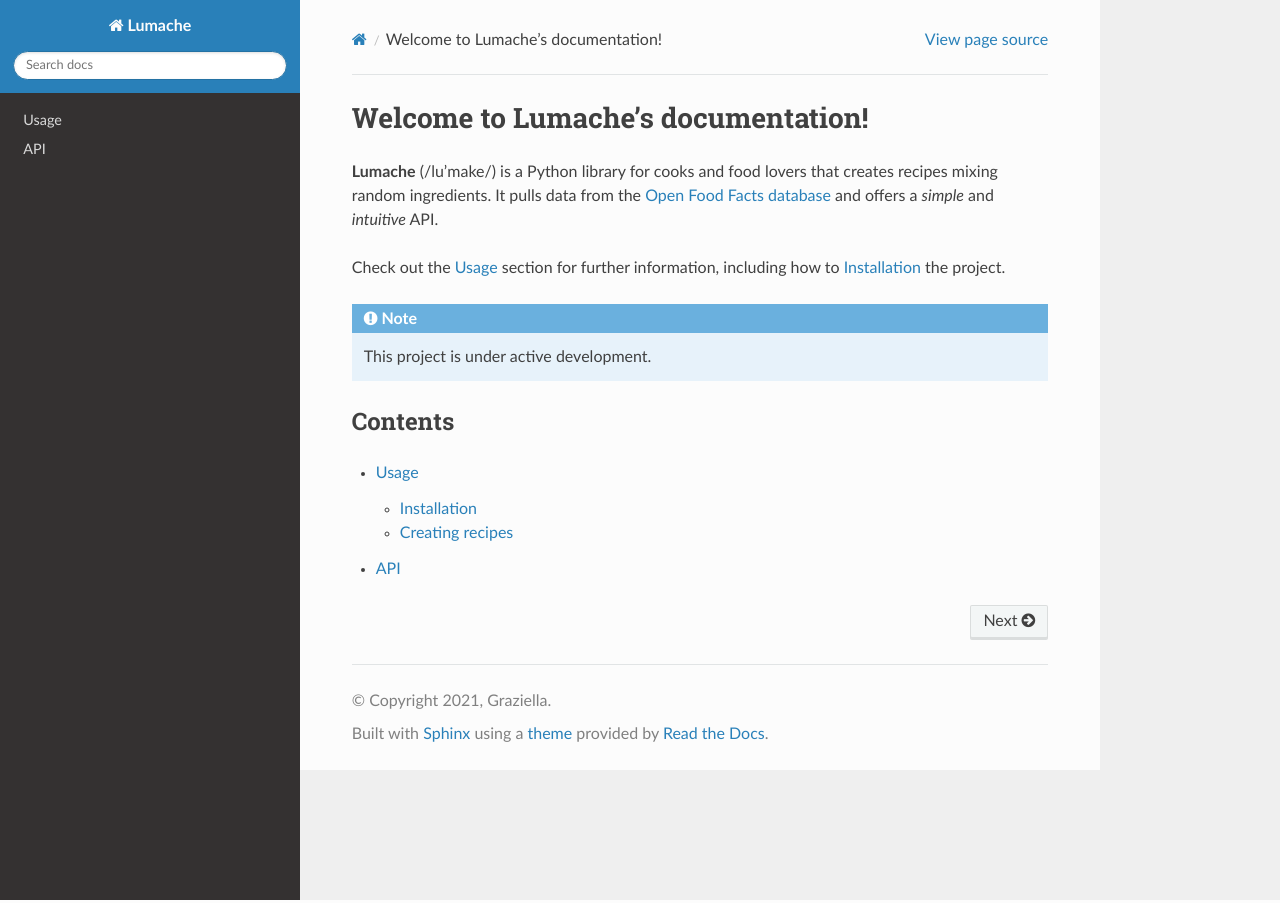
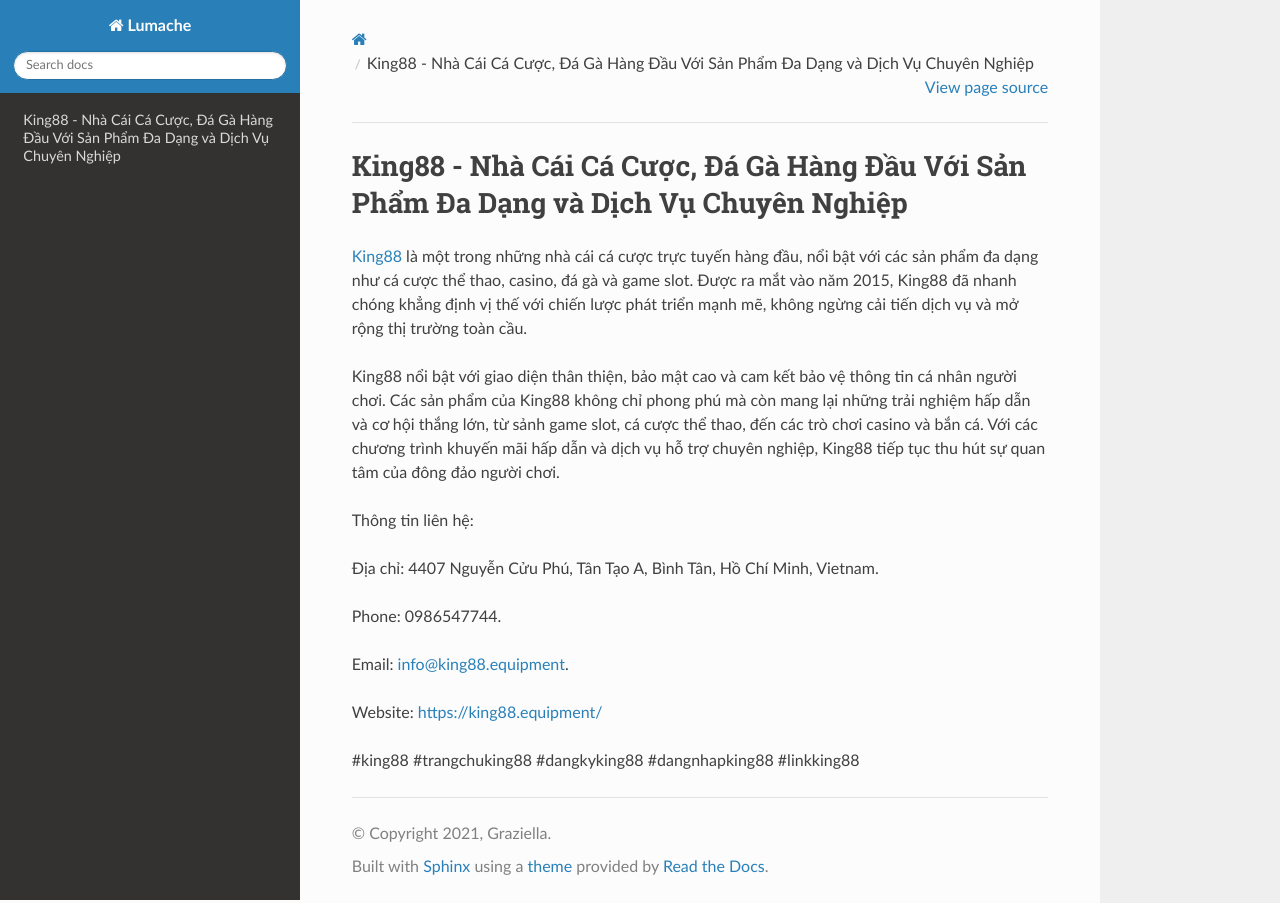
Before and after one commit to ShafferMalaki436t3cp/linkking88equipment, a Sphinx documentation site: the page built from docs/source/index.rst, in a window 1280 px wide. Built offline with Sphinx 7.4.7 and the Read the Docs theme 3.1.0, drawn with Linux system fonts in a browser that asks for light colours.

Commit message:
Update index.rst

```diff
--- a/docs/source/index.rst
+++ b/docs/source/index.rst
@@ -1,22 +1,18 @@
-Welcome to Lumache's documentation!
+King88 - Nhà Cái Cá Cược, Đá Gà Hàng Đầu Với Sản Phẩm Đa Dạng và Dịch Vụ Chuyên Nghiệp
 ===================================
 
-**Lumache** (/lu'make/) is a Python library for cooks and food lovers
-that creates recipes mixing random ingredients.
-It pulls data from the `Open Food Facts database <https://world.openfoodfacts.org/>`_
-and offers a *simple* and *intuitive* API.
+`King88 <https://king88.equipment/>`_ là một trong những nhà cái cá cược trực tuyến hàng đầu, nổi bật với các sản phẩm đa dạng như cá cược thể thao, casino, đá gà và game slot. Được ra mắt vào năm 2015, King88 đã nhanh chóng khẳng định vị thế với chiến lược phát triển mạnh mẽ, không ngừng cải tiến dịch vụ và mở rộng thị trường toàn cầu.
 
-Check out the :doc:`usage` section for further information, including
-how to :ref:`installation` the project.
+King88 nổi bật với giao diện thân thiện, bảo mật cao và cam kết bảo vệ thông tin cá nhân người chơi. Các sản phẩm của King88 không chỉ phong phú mà còn mang lại những trải nghiệm hấp dẫn và cơ hội thắng lớn, từ sảnh game slot, cá cược thể thao, đến các trò chơi casino và bắn cá. Với các chương trình khuyến mãi hấp dẫn và dịch vụ hỗ trợ chuyên nghiệp, King88 tiếp tục thu hút sự quan tâm của đông đảo người chơi.
 
-.. note::
+Thông tin liên hệ:
 
-   This project is under active development.
+Địa chỉ: 4407 Nguyễn Cửu Phú, Tân Tạo A, Bình Tân, Hồ Chí Minh, Vietnam.
 
-Contents
---------
+Phone: 0986547744.
 
-.. toctree::
+Email: info@king88.equipment.
 
-   usage
-   api
+Website: https://king88.equipment/
+
+#king88 #trangchuking88 #dangkyking88 #dangnhapking88 #linkking88
```
